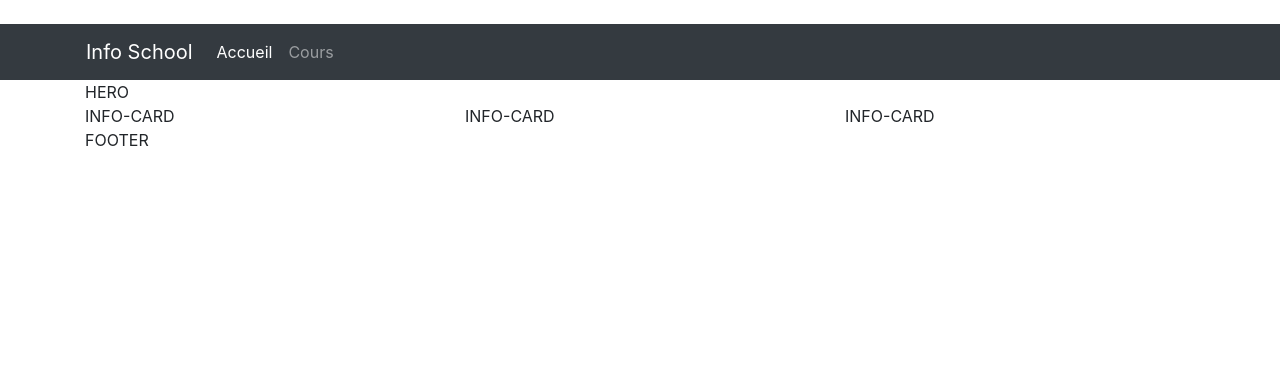
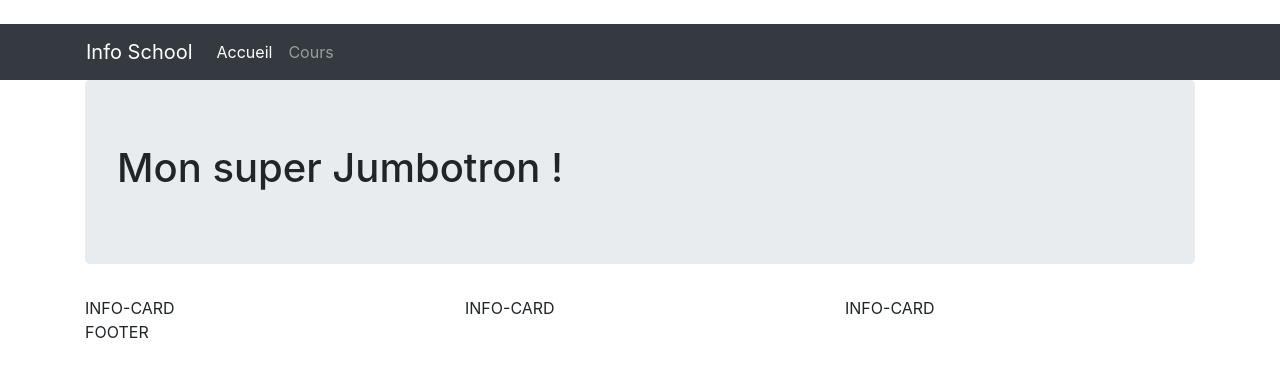
Before and after one commit to mhihmi/OC-Bootstrap4, a plain HTML site: page P3-Ch1_Ajout_de_composants/index.html in a window 1280 px wide. Drawn offline with nearby package versions, Linux system fonts and the light colour scheme.

Commit message:
Ajout du Jumbotron

```diff
--- a/P3-Ch1_Ajout_de_composants/index.html
+++ b/P3-Ch1_Ajout_de_composants/index.html
@@ -46,8 +46,10 @@
 
     <div class="container">
         <div class="row">
-            <div class="col-12">
-                HERO
+            <div class="col">
+                <div class="jumbotron">
+                    <h1>Mon super Jumbotron !</h1>
+                </div>
             </div>
         </div>
         <div class="row">
```
